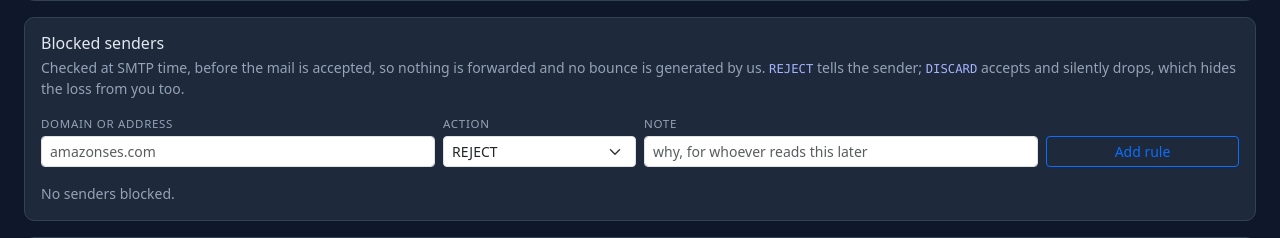
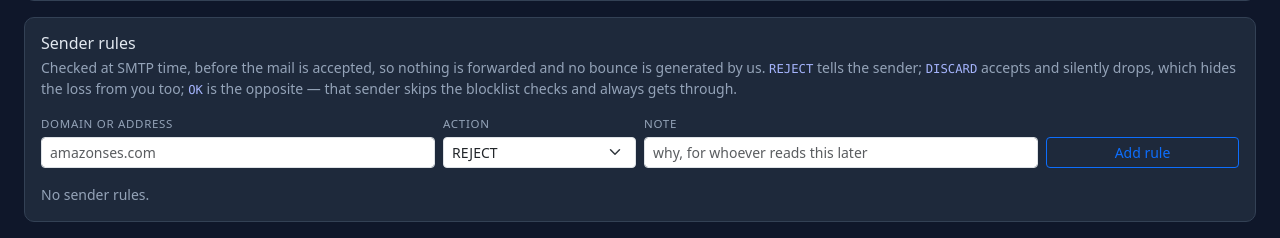
Before and after one commit to 1dragosh/mail, a FastAPI app: template templates/health.html in a window 1280 px wide. Shown: the part 822-1060 px from the top of the page. Run offline with FastAPI, Linux system fonts and the light colour scheme; the template is opened without the code that fills it, so the values that code supplies are empty.

Commit message:
Let a sender rule allow as well as block
The blocklist checks live in smtpd_recipient_restrictions, but the access
map was only consulted from smtpd_sender_restrictions -- and an OK there
ends that list alone, so a whitelisted sender would still have been judged
by the DNSBLs. Consult the same map from recipient_restrictions too, right
after reject_unauth_destination and ahead of the blocklists, so OK means
what it says. Relaying is already settled by smtpd_relay_restrictions and
by reject_unauth_destination before it, so an OK here cannot open one.

OK takes no trailing text in access(5), so the note is dropped for it.

Co-Authored-By: Claude Opus 5 (1M context) <noreply@anthropic.com>

```diff
--- a/app.py
+++ b/app.py
@@ -470,7 +470,7 @@ def suppression_list(limit=200):
 
 
 ACCESS_FILE = os.environ.get("ACCESS_FILE", "/opt/mailmanager/sender_access.txt")
-ACCESS_ACTIONS = ("REJECT", "DISCARD")
+ACCESS_ACTIONS = ("REJECT", "DISCARD", "OK")
 _PATTERN_OK = re.compile(r"^[A-Za-z0-9._@+-]{3,255}$")
 
 
@@ -491,6 +491,8 @@ def write_access_map():
         if not r["active"]:
             continue
         note = re.sub(r"[\r\n]", " ", r["note"])[:120]
+        if r["action"] == "OK":
+            note = ""
         lines.append((r["pattern"] + "\t" + r["action"] + " " + note).rstrip())
     try:
         with open(ACCESS_FILE, "w") as fh:
--- a/templates/health.html
+++ b/templates/health.html
@@ -254,11 +254,12 @@
 
     <div class="col-12">
       <div class="card"><div class="card-body">
-        <h6 class="mb-1">Blocked senders</h6>
+        <h6 class="mb-1">Sender rules</h6>
         <div class="muted small mb-3">
           Checked at SMTP time, before the mail is accepted, so nothing is forwarded and no
           bounce is generated by us. <code>REJECT</code> tells the sender; <code>DISCARD</code>
-          accepts and silently drops, which hides the loss from you too.
+          accepts and silently drops, which hides the loss from you too; <code>OK</code> is the
+          opposite — that sender skips the blocklist checks and always gets through.
         </div>
 
         <form method="post" action="/health/rules/add" class="row g-2 align-items-end mb-3">
@@ -272,6 +273,7 @@
             <select name="action" class="form-select form-select-sm">
               <option value="REJECT">REJECT</option>
               <option value="DISCARD">DISCARD</option>
+              <option value="OK">OK (always allow)</option>
             </select>
           </div>
           <div class="col-sm-4">
@@ -292,7 +294,7 @@
             {% for r in rules %}
               <tr>
                 <td class="mono">{{ r.pattern }}</td>
-                <td><span class="badge {% if r.action == 'REJECT' %}bg-danger{% else %}bg-secondary{% endif %}">{{ r.action }}</span></td>
+                <td><span class="badge {% if r.action == 'REJECT' %}bg-danger{% elif r.action == 'OK' %}bg-success{% else %}bg-secondary{% endif %}">{{ r.action }}</span></td>
                 <td class="muted">{{ r.note[:60] }}</td>
                 <td class="muted">{{ r.created }}</td>
                 <td class="text-end">
@@ -306,7 +308,7 @@
             </tbody>
           </table>
         </div>
-        {% else %}<div class="muted small">No senders blocked.</div>{% endif %}
+        {% else %}<div class="muted small">No sender rules.</div>{% endif %}
       </div></div>
     </div>
 
```
Also changed, not shown: 1 other file.
